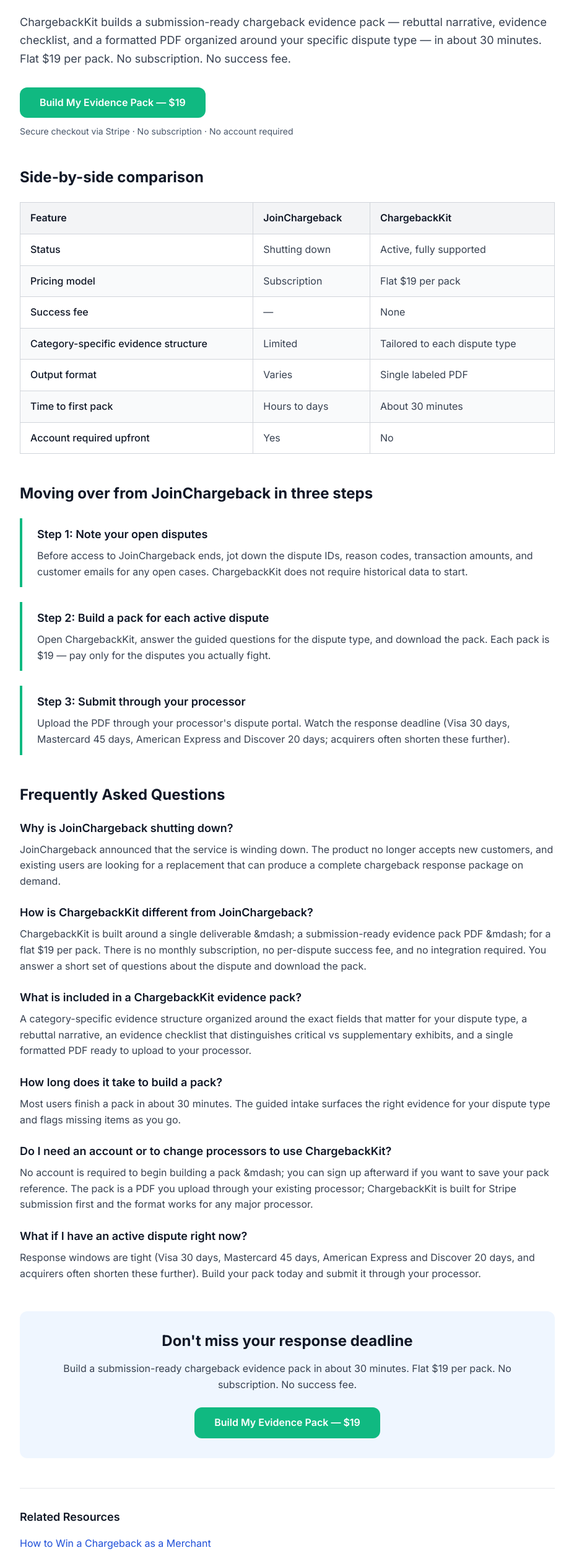
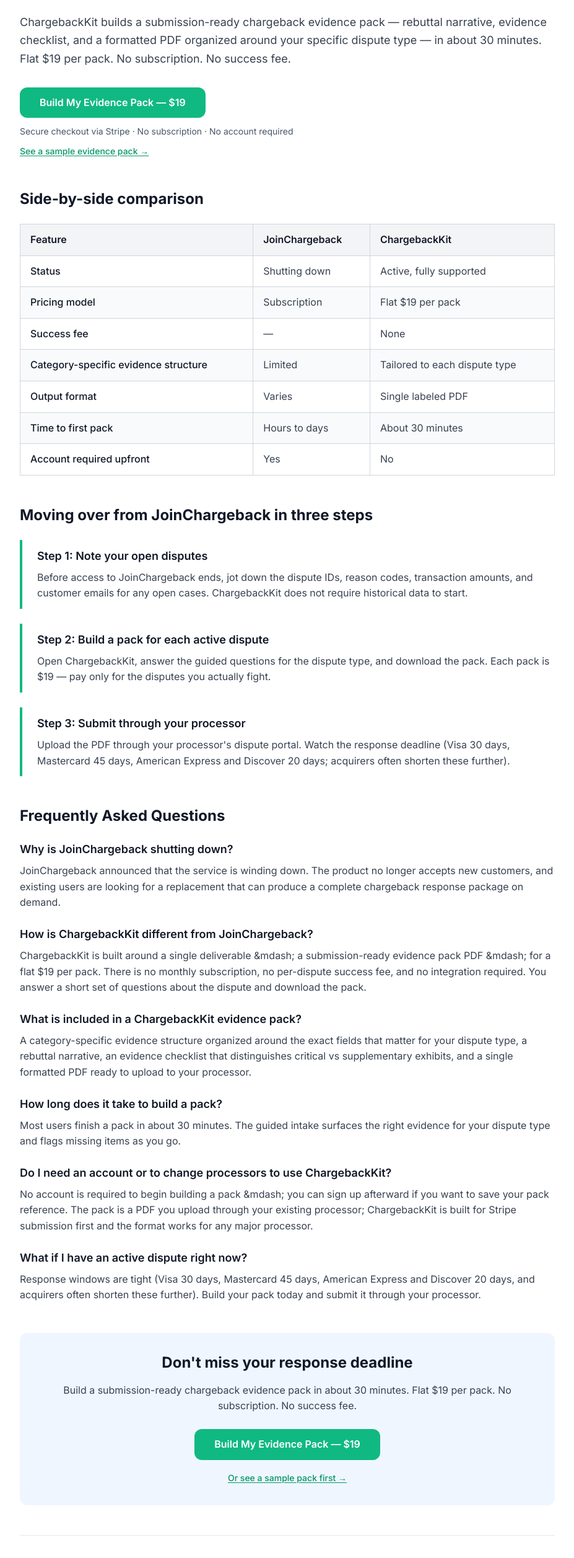
Before and after one commit to mattmcallister-create/chargeback-evidence-pack, a Next.js app: page /alternatives/joinchargeback in a window 1280 px wide. Shown: the part 264-2777 px from the top of the page at 62% size, without its empty margins (176-1103 px from the left). Built offline with nearby package versions, Linux system fonts and the light colour scheme; no server answers.

Commit message:
feat(cro): add /preview links to alternatives/joinchargeback page

```diff
--- a/app/(marketing)/alternatives/joinchargeback/page.tsx
+++ b/app/(marketing)/alternatives/joinchargeback/page.tsx
@@ -113,6 +113,9 @@ export default function JoinChargebackAlternativePage() {
           <p className="mt-3 text-sm text-slate-600">
             Secure checkout via Stripe &middot; No subscription &middot; No account required
           </p>
+          <Link href="/preview" className="inline-block mt-3 text-sm text-emerald-600 font-medium hover:text-emerald-700 underline underline-offset-2">
+            See a sample evidence pack &rarr;
+          </Link>
         </div>
 
         <section className="mb-12">
@@ -221,6 +224,11 @@ export default function JoinChargebackAlternativePage() {
           >
             Build My Evidence Pack &mdash; $19
           </a>
+          <p className="mt-4">
+            <Link href="/preview" className="text-sm text-emerald-600 font-medium hover:text-emerald-700 underline underline-offset-2">
+              Or see a sample pack first &rarr;
+            </Link>
+          </p>
         </section>
 
         <div className="mt-12 pt-8 border-t border-gray-200">
@@ -231,6 +239,7 @@ export default function JoinChargebackAlternativePage() {
             <li><Link href="/guides/chargeback-rebuttal-letter" className="hover:underline">Chargeback Rebuttal Letter: How to Write One That Wins</Link></li>
             <li><Link href="/chargeback-evidence-checklist" className="hover:underline">Chargeback Evidence Checklist by Dispute Type</Link></li>
             <li><Link href="/pricing" className="hover:underline">Evidence Pack Pricing</Link></li>
+            <li><Link href="/preview" className="hover:underline">Preview a Sample Evidence Pack</Link></li>
           </ul>
         </div>
       </div>
```
